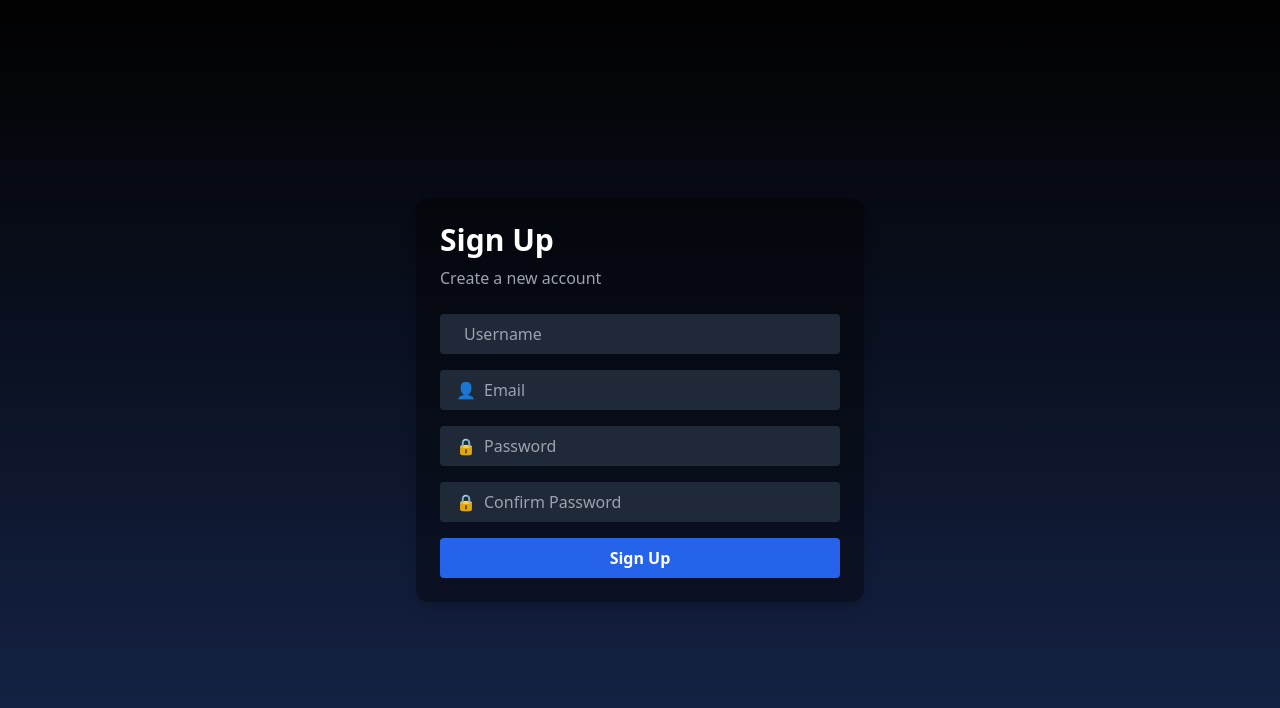
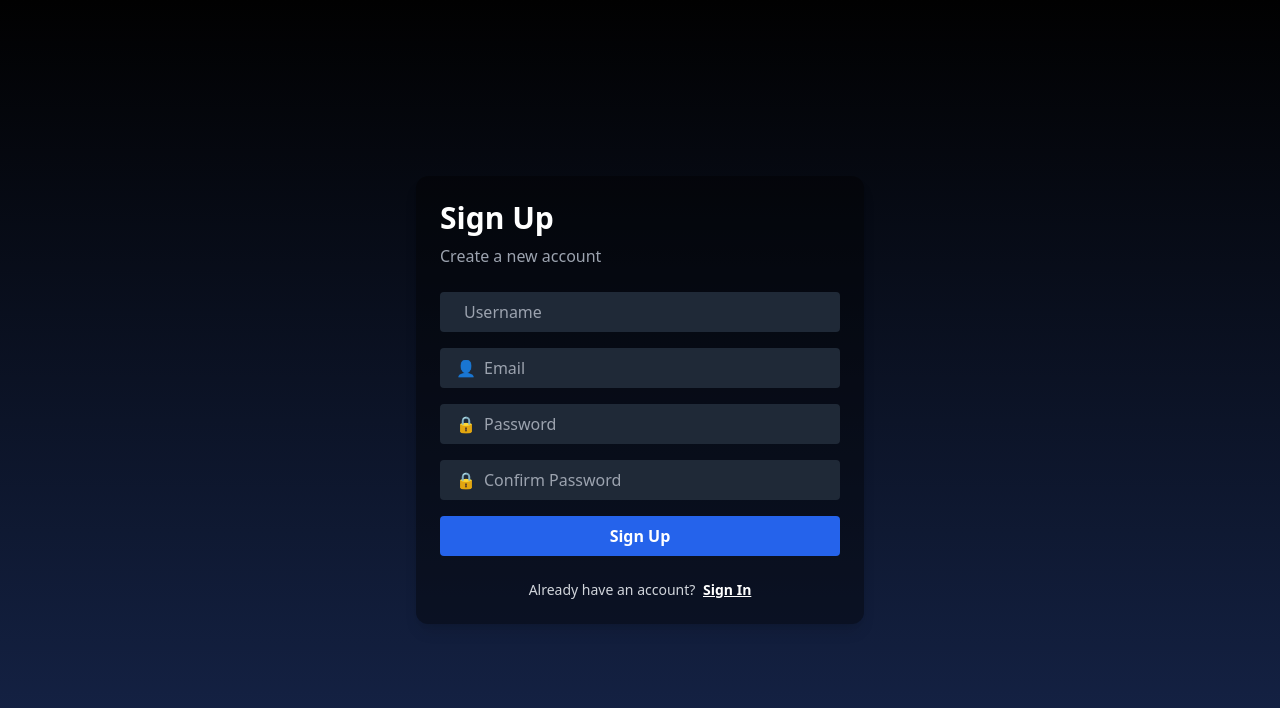
Before and after one commit to Mohammed-App-creater/Web-Projects, a PHP site: page /singUp.view.php in a window 1280 px wide. Shown: the top 708 px of the page. Run offline with PHP 8.4, Linux system fonts and the light colour scheme; data that the repository does not hold is empty; some libraries are stand-ins or nearby versions.

Commit message:
Add redirect to signin if have an account

```diff
--- a/View/auth/singUp.view.php
+++ b/View/auth/singUp.view.php
@@ -74,7 +74,10 @@
         </button>
     </form>
 
-
+    <p class="text-center text-sm text-gray-300 mt-6">
+        Already have an account?
+        <a href="/signin" class="text-white font-bold underline ml-1">Sign In</a>
+    </p>
 </div>
 </body>
 </html>
```
